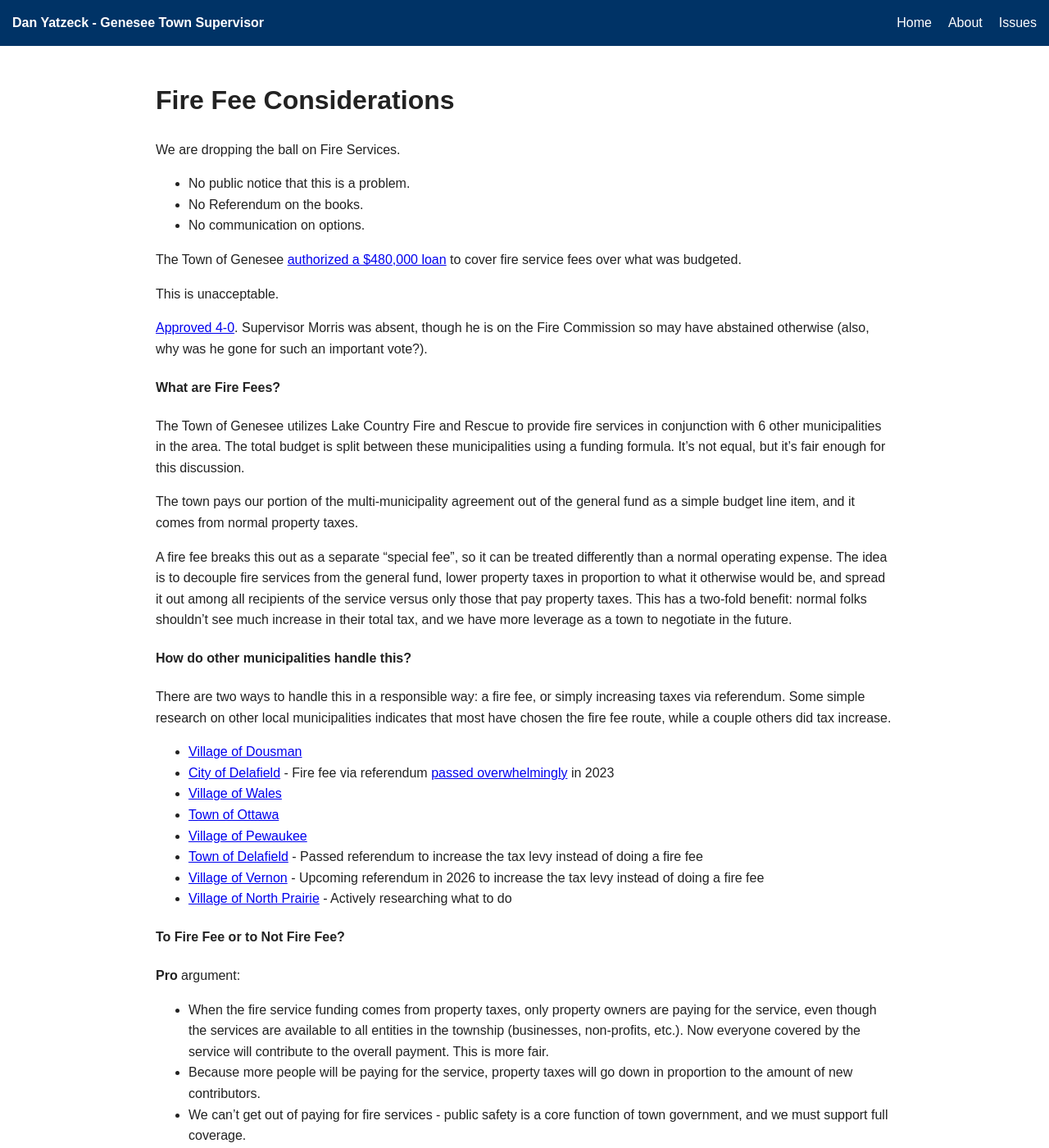
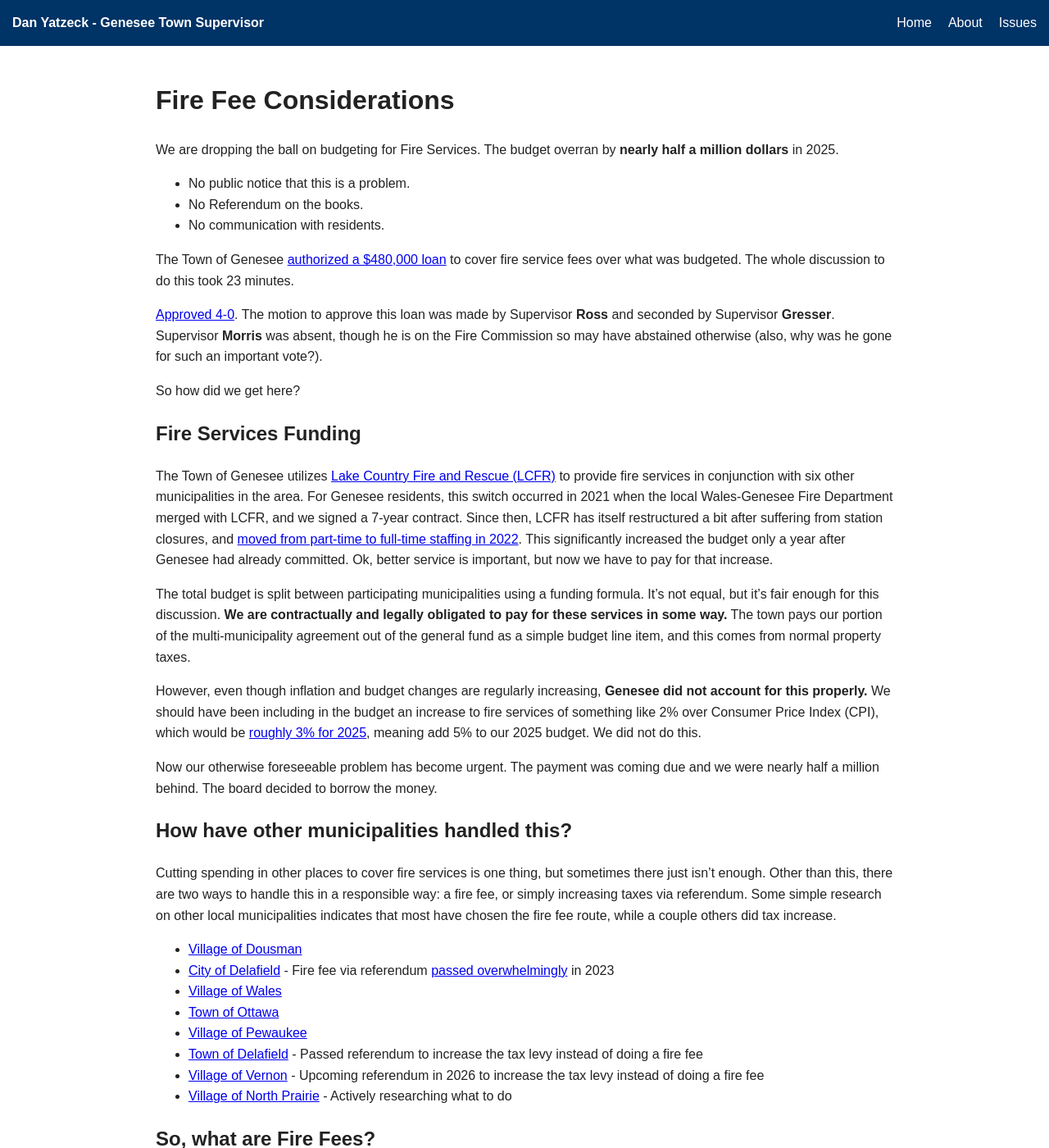
Before and after one commit to danyatzeck/danyatzeck.github.io, a Jekyll site: the page built from firefee.md, in a window 1280 px wide and 1400 px high. Shown: the whole window at 82% size. Built offline with Jekyll 4.4.1, drawn with Linux system fonts in a browser that asks for light colours; our own code applies the rules of GitHub Pages for plain Markdown files; some of the changed text lies outside the part shown.

Commit message:
fire fee update

```diff
--- a/firefee.md
+++ b/firefee.md
@@ -1,27 +1,28 @@
 # Fire Fee Considerations
 
-We are dropping the ball on Fire Services.
+We are dropping the ball on budgeting for Fire Services. The budget overran by **nearly half a million dollars** in 2025.
 - No public notice that this is a problem.
 - No Referendum on the books.
-- No communication on options.
+- No communication with residents.
 
-The Town of Genesee [authorized a $480,000 loan](https://towngenesee.wi.gov/sysfiles/site_uploads/pubs/pub58615_251113080045_1.pdf) to cover fire service fees over what was budgeted.
+The Town of Genesee [authorized a $480,000 loan](https://towngenesee.wi.gov/sysfiles/site_uploads/pubs/pub58615_251113080045_1.pdf) to cover fire service fees over what was budgeted. The whole discussion to do this took 23 minutes.
 
-This is unacceptable.
+[Approved 4-0](https://towngenesee.wi.gov/sysfiles/site_uploads/pubs/pub58613_251113075856_1.pdf). The motion to approve this loan was made by Supervisor **Ross** and seconded by Supervisor **Gresser**. Supervisor **Morris** was absent, though he is on the Fire Commission so may have abstained otherwise (also, why was he gone for such an important vote?).
 
-[Approved 4-0](https://towngenesee.wi.gov/sysfiles/site_uploads/pubs/pub58613_251113075856_1.pdf). Supervisor Morris was absent, though he is on the Fire Commission so may have abstained otherwise (also, why was he gone for such an important vote?).
+So how did we get here?
 
+## Fire Services Funding
+The Town of Genesee utilizes [Lake Country Fire and Rescue (LCFR)](https://www.lakecountryfire.com/) to provide fire services in conjunction with six other municipalities in the area. For Genesee residents, this switch occurred in 2021 when the local Wales-Genesee Fire Department merged with LCFR, and we signed a 7-year contract. Since then, LCFR has itself restructured a bit after suffering from station closures, and [moved from part-time to full-time staffing in 2022](https://www.tmj4.com/news/waukesha-county/city-of-delafield-considers-new-fire-and-ems-provider-community-voices-concerns). This significantly increased the budget only a year after Genesee had already committed. Ok, better service is important, but now we have to pay for that increase.
 
-#### What are Fire Fees?
+The total budget is split between participating municipalities using a funding formula. It's not equal, but it's fair enough for this discussion. **We are contractually and legally obligated to pay for these services in some way.** The town pays our portion of the multi-municipality agreement out of the general fund as a simple budget line item, and this comes from normal property taxes.
 
-The Town of Genesee utilizes Lake Country Fire and Rescue to provide fire services in conjunction with 6 other municipalities in the area. The total budget is split between these municipalities using a funding formula. It's not equal, but it's fair enough for this discussion.
+However, even though inflation and budget changes are regularly increasing, **Genesee did not account for this properly.** We should have been including in the budget an increase to fire services of something like 2% over Consumer Price Index (CPI), which would be [roughly 3% for 2025](https://www.bls.gov/news.release/cpi.nr0.htm), meaning add 5% to our 2025 budget. We did not do this.
 
-The town pays our portion of the multi-municipality agreement out of the general fund as a simple budget line item, and it comes from normal property taxes.
+Now our otherwise foreseeable problem has become urgent. The payment was coming due and we were nearly half a million behind. The board decided to borrow the money.
 
-A fire fee breaks this out as a separate "special fee", so it can be treated differently than a normal operating expense. The idea is to decouple fire services from the general fund, lower property taxes in proportion to what it otherwise would be, and spread it out among all recipients of the service versus only those that pay property taxes. This has a two-fold benefit: normal folks shouldn't see much increase in their total tax, and we have more leverage as a town to negotiate in the future.
+## How have other municipalities handled this?
+Cutting spending in other places to cover fire services is one thing, but sometimes there just isn't enough. Other than this, there are two ways to handle this in a responsible way: a fire fee, or simply increasing taxes via referendum. Some simple research on other local municipalities indicates that most have chosen the fire fee route, while a couple others did tax increase.
 
-#### How do other municipalities handle this?
-There are two ways to handle this in a responsible way: a fire fee, or simply increasing taxes via referendum. Some simple research on other local municipalities indicates that most have chosen the fire fee route, while a couple others did tax increase.
 - [Village of Dousman](https://villageofdousman.gov/2024/12/11/fire-fee-fact-sheet/)
 - [City of Delafield](https://www.cityofdelafieldwi.gov/DocumentCenter/View/6847/Fire-and-EMS-Fee-Referendum-FAQs-3-23-23) - Fire fee via referendum [passed overwhelmingly](https://www.jsonline.com/story/communities/west/2023/04/04/delafield-voters-overwhelmingly-approve-fire-dept-funding-referendums/70081469007/) in 2023
 - [Village of Wales](https://cdn.townweb.com/villageofwales.gov/wp-content/uploads/2025/09/Fire-Fee-Information.pdf)
@@ -31,25 +32,26 @@ There are two ways to handle this in a responsible way: a fire fee, or simply in
 - [Village of Vernon](https://villageofvernonwi.org/news_detail_T28_R112.php) - Upcoming referendum in 2026 to increase the tax levy instead of doing a fire fee
 - [Village of North Prairie](https://www.northprairie.net/sysfiles/site_uploads/pubs/pub58884_260109143928_1.pdf) - Actively researching what to do
 
-#### To Fire Fee or to Not Fire Fee?
+## So, what are Fire Fees?
+A fire fee breaks out the budget line item as a separate "special fee", so it can be treated differently than a normal operating expense. The idea is to decouple fire services from the general fund, lower the property tax levy in proportion to what it otherwise would be, and spread it out among all recipients of the service versus only those that pay property taxes. This way it minimizes the impact of those already paying for the service, while still covering our end of the bargain.
+
+## To Fire Fee or to Not Fire Fee?
 **Pro** argument:
 - When the fire service funding comes from property taxes, only property owners are paying for the service, even though the services are available to all entities in the township (businesses, non-profits, etc.). Now everyone covered by the service will contribute to the overall payment. This is more fair.
 - Because more people will be paying for the service, property taxes will go down in proportion to the amount of new contributors.
-- We can't get out of paying for fire services - public safety is a core function of town government, and we must support full coverage.
+- We can't get out of paying for fire services, it's a state mandate. Public safety is a core function of town government, and we must support full coverage.
 - As a town, a fire fee is something the board can do to directly meet the immediate need.
 - As shown above, it's pretty common.
 
-
 **Con** argument:
 - It looks and feels like a new tax. It isn't "technically" a tax, but it feels like it. The alternative to a fire fee is actually increasing taxes via referendum, so it's hard to see the practical difference.
-- Nothing is preventing the town from increasing property taxes back to the original level once fire services are removed.
 - Non-profits by definition spend their limited resources on their mission, and introducing town fees takes away from this service.
 - Go to referendum instead - let the people decide whether to do a fire fee or increase property taxes to cover the service.
 
+## My position
+I am 100% behind the fire department. It is absolutely essential. What I am not for is **taking out a loan to cover it.**
 
-#### My position
-Put out a referendum and phrase it just like [City of Delafield](https://www.cityofdelafieldwi.gov/DocumentCenter/View/6825/Fire-EMS-Referendum-Explanation-) did: **Vote Yes** to implement a fire fee, **Vote No** to accept sub-standard service, negotiate a lower rate using a different partner, or increase taxes.
-
+My proposal: put out an advisory referendum and phrase it just like [City of Delafield](https://www.cityofdelafieldwi.gov/DocumentCenter/View/6825/Fire-EMS-Referendum-Explanation-) did: **Vote Yes** to implement a fire fee, **Vote No** to accept sub-standard service, negotiate a lower fee using a different partner, or increase taxes. This needs to be done in 2026 in preparation for implementation in 2027 when our contract is up.
 
 My questions to the board about this:
 - What leverage did we have in negotiating? Did we even try?
```
